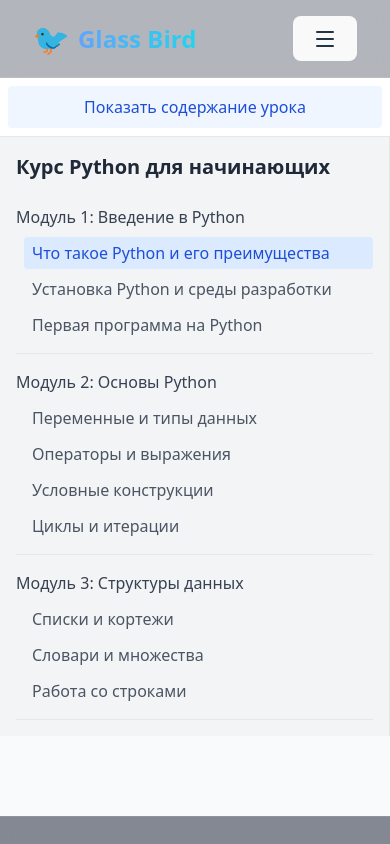
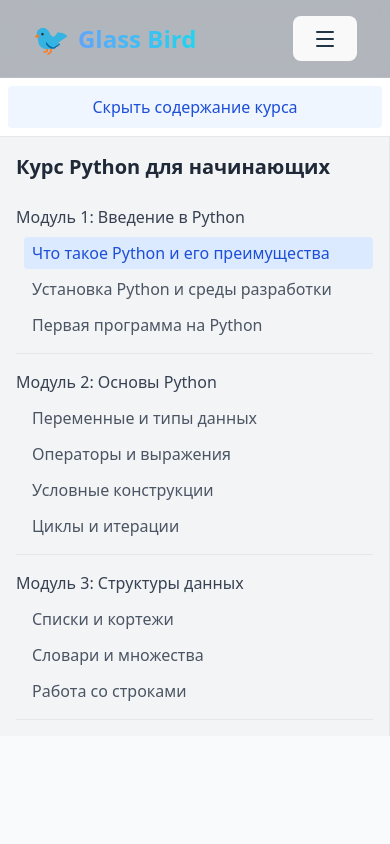
Before and after one commit to Mefist89/glass-bird, a React (Vite) app: page /python-course in a window 390 px wide. Shown: the top 844 px of the page. Built offline with nearby package versions, Linux system fonts and the light colour scheme.

Commit message:
fix: footer

```diff
--- a/src/pages/PythonCoursePage.tsx
+++ b/src/pages/PythonCoursePage.tsx
@@ -1,13 +1,30 @@
-import React, { useState, useEffect } from 'react';
+import React, { useState, useEffect, useCallback } from 'react';
 import { useAuth } from '../context/AuthContext';
 import Header from '../components/Header';
 import Sidebar from '../components/course/Sidebar';
 import CourseContent from '../components/course/CourseContent';
-import Footer from '../components/Footer';
+
 import LoginForm from '../components/auth/LoginForm';
 
+// Типы для курса
+interface Lesson {
+  id: number;
+  title: string;
+}
+
+interface Module {
+  id: number;
+  title: string;
+ lessons: Lesson[];
+}
+
+interface CourseData {
+ title: string;
+ modules: Module[];
+}
+
 // Пример данных курса
-const pythonCourseData = {
+const pythonCourseData: CourseData = {
  title: "Курс Python для начинающих",
   modules: [
     {
@@ -93,14 +110,18 @@ const lessonContents: Record<string, React.ReactNode> = {
 };
 
 const PythonCoursePage: React.FC = () => {
-  const [currentModule, setCurrentModule] = useState(1);
-  const [currentLesson, setCurrentLesson] = useState(1);
-  const [showSidebar, setShowSidebar] = useState(true);
+  const [currentModule, setCurrentModule] = useState<number>(1);
+  const [currentLesson, setCurrentLesson] = useState<number>(1);
+  const [showSidebar, setShowSidebar] = useState<boolean>(true);
+  const [showLoginForm, setShowLoginForm] = useState<boolean>(false);
 
-  const handleSelectLesson = (moduleId: number, lessonId: number) => {
+  const { login } = useAuth();
+
+ // Обработчик выбора урока
+  const handleSelectLesson = useCallback((moduleId: number, lessonId: number) => {
     setCurrentModule(moduleId);
     setCurrentLesson(lessonId);
-  };
+  }, []);
 
   // Получаем текущий модуль и урок
   const activeModule = pythonCourseData.modules.find(m => m.id === currentModule);
@@ -108,10 +129,10 @@ const PythonCoursePage: React.FC = () => {
 
   // Получаем содержимое урока или показываем заглушку
   const lessonContent = lessonContents[`${currentModule}-${currentLesson}`] || (
+    <div className="p-0">
       <p>Содержимое этого урока находится в разработке.</p>
+    </div>
   );
-
-  const [showLoginForm, setShowLoginForm] = useState(false);
 
   // Обработчик события открытия формы входа
   useEffect(() => {
@@ -121,33 +142,50 @@ const PythonCoursePage: React.FC = () => {
 
     window.addEventListener('openLoginForm', handleOpenLoginForm);
 
+    // Очистка слушателя при размонтировании компонента
     return () => {
       window.removeEventListener('openLoginForm', handleOpenLoginForm);
     };
   }, []);
 
-  const { login } = useAuth();
-
   const handleLogin = async (email: string, password: string) => {
+    try {
       await login({ email, password });
+      setShowLoginForm(false);
+    } catch (error) {
+      console.error('Ошибка входа:', error);
+      // Здесь можно добавить отображение сообщения об ошибке пользователю
+    }
   };
 
+  // Обработчик переключения боковой панели для мобильных устройств
+  const toggleSidebarForMobile = useCallback(() => {
+    if (window.innerWidth < 768) {
+      setShowSidebar(prev => !prev);
+    }
+  }, []);
+
   return (
-    <div className="flex flex-col min-h-screen">
+    <div className="flex flex-col min-h-screen bg-slate-50">
       <Header />
-      <div className="flex flex-col md:flex-row flex-1">
+
+      <main className="flex flex-col md:flex-row flex-1">
         {/* Мобильное переключение между панелями */}
         <div className="md:hidden bg-white p-2 border-b border-gray-200">
           <button
-            onClick={() => setShowSidebar(!showSidebar)}
+            onClick={toggleSidebarForMobile}
             className="w-full py-2 px-4 bg-blue-50 text-blue-700 rounded flex items-center justify-center"
+            aria-label={showSidebar ? 'Скрыть навигацию' : 'Показать навигацию'}
           >
-            {showSidebar ? 'Показать содержание урока' : 'Показать содержание курса'}
+            {showSidebar ? 'Скрыть содержание курса' : 'Показать содержание курса'}
           </button>
         </div>
 
         {/* Боковая панель - 1/5 ширины на десктопе, условное отображение на мобильных */}
-        <div className={`${showSidebar ? 'block' : 'hidden'} md:block w-full md:w-1/5 border-r border-gray-200 overflow-y-auto`}>
+        <aside
+          className={`${showSidebar ? 'block' : 'hidden'} md:block w-full md:w-1/5 overflow-y-auto bg-white border-r border-gray-200`}
+          aria-label="Навигация по курсу"
+        >
           <Sidebar
             title={pythonCourseData.title}
             modules={pythonCourseData.modules}
@@ -155,16 +193,19 @@ const PythonCoursePage: React.FC = () => {
             currentLessonId={currentLesson}
             onSelectLesson={(moduleId, lessonId) => {
               handleSelectLesson(moduleId, lessonId);
-              // На мобильных устройствах переключаемся на контент после выбора урока
+              // На мобильных устройствах скрываем боковую панель после выбора урока
               if (window.innerWidth < 768) {
                 setShowSidebar(false);
               }
             }}
           />
-        </div>
+        </aside>
 
         {/* Основной контент - 4/5 ширины на десктопе, условное отображение на мобильных */}
-        <div className={`${!showSidebar ? 'block' : 'hidden'} md:block w-full md:w-4/5 overflow-y-auto`}>
+        <div
+          className={`${!showSidebar ? 'block' : 'hidden'} md:block w-full md:w-4/5 overflow-y-auto bg-white`}
+          aria-label="Контент урока"
+        >
           {activeModule && activeLesson ? (
             <CourseContent
               moduleTitle={activeModule.title}
@@ -172,20 +213,25 @@ const PythonCoursePage: React.FC = () => {
               content={lessonContent}
             />
           ) : (
-            <div className="p-6">
+            <div className="p-0">
               <p>Выберите урок из боковой панели.</p>
             </div>
           )}
         </div>
-      </div>
-      <Footer />
+      </main>
 
-      {/* Login Form Modal */}
+
+
+      {/* Login Form Modal - рендерим только при необходимости */}
       {showLoginForm && (
+        <div className="fixed inset-0 z-50 flex items-center justify-center bg-black bg-opacity-50">
+          <div className="bg-white rounded-lg shadow-xl p-6 max-w-md w-full mx-4">
             <LoginForm
               onClose={() => setShowLoginForm(false)}
               onLogin={handleLogin}
             />
+          </div>
+        </div>
       )}
     </div>
   );
```
Lines whose indentation alone changed are shown as unchanged.
